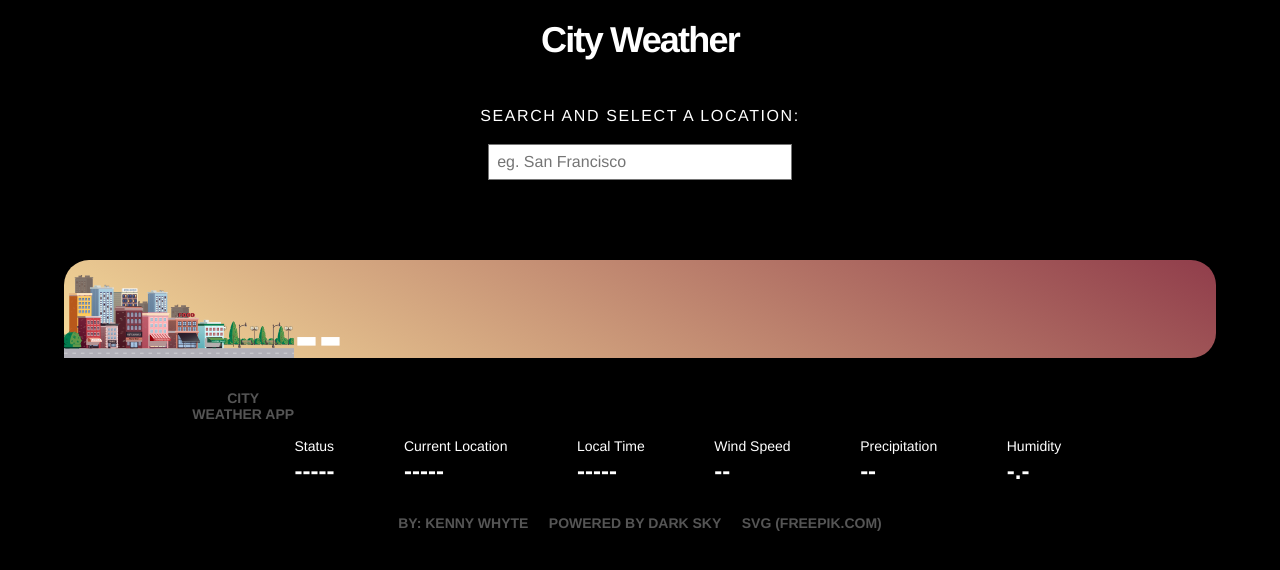
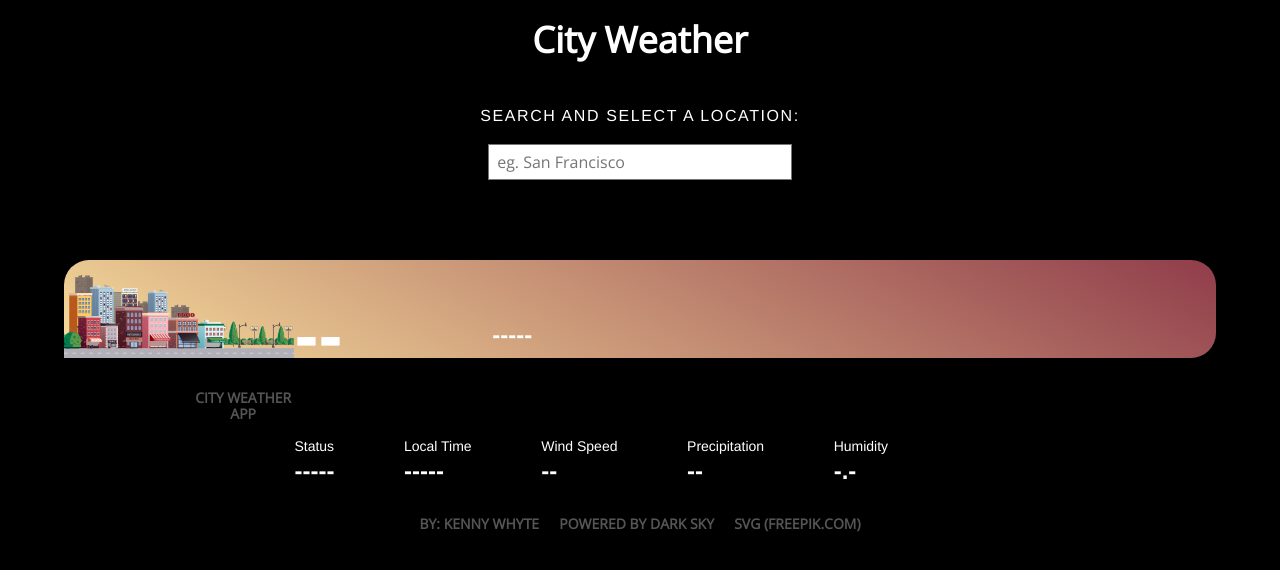
Before and after one commit to kawhyte/City-Weather, a website: page public/index.html in a window 1280 px wide. Drawn offline with nearby package versions, Linux system fonts and the light colour scheme; some packages are replaced by stand-ins of ours; a script that the page names is missing.

Commit message:
Moved location and updated font

```diff
--- a/public/index.html
+++ b/public/index.html
@@ -12,7 +12,7 @@
     <script type="text/javascript"
     src="https://maps.googleapis.com/maps/api/js?key=AIzaSyCupHbdBIWGhHwxkNZdURt3IQCkIE_PiT0&libraries=places"
     ></script>
-
+    <link href="https://fonts.googleapis.com/css?family=Open+Sans&display=swap" rel="stylesheet">
     <script defer type="text/javascript" src="https://cdnjs.cloudflare.com/ajax/libs/skycons/1396634940/skycons.min.js">
     </script>
 
@@ -26,7 +26,7 @@
     <header>
         <div class="location">
             <h2 class="f2 f1-m  measure-narrow  mv0 center">
-                <span class="md-yellow-90  lh-copy white pa2 tracked-tight">
+                <span class="md-yellow-90  lh-copy white pa2 ">
                     City Weather
                 </span>
             </h2>
@@ -66,21 +66,24 @@
                     <div class="icon-container">
                         <canvas id="icon" width="100" height="100"></canvas>
                     </div>
+                    <dl class="fl fn-l w-50 dib-l w-auto-l lh-title mr5-l main-location">
+                        <!-- <dd class="f6 fw4 ml0"> Current Location</dd> -->
+                        <dd class="f3 fw6 ml0 " data-location>-----</dd>
+                    </dl>
                     <!-- <canvas id="skycon-img" class="icon" width="128" height="128"></canvas> -->
                 </div>
 
                 <div class=" f4 mt0 mb3 mb2-ns">
-
                     <div class="cf detail">
 
                         <dl class="fl fn-l w-50 dib-l w-auto-l lh-title mr5-l">
                             <dd class="f6 fw4 ml0"> Status</dd>
                             <dd class="f3 fw6 ml0" data-status>-----</dd>
                         </dl>
-                        <dl class="fl fn-l w-50 dib-l w-auto-l lh-title mr5-l">
+                        <!-- <dl class="fl fn-l w-50 dib-l w-auto-l lh-title mr5-l">
                             <dd class="f6 fw4 ml0"> Current Location</dd>
                             <dd class="f3 fw6 ml0" data-location>-----</dd>
-                        </dl>
+                        </dl> -->
                         <dl class="fl fn-l w-50 dib-l w-auto-l lh-title mr5-l">
                             <dd class="f6 fw4 ml0">Local Time</dd>
                             <dd class="f3 fw6 ml0" data-time>-----</dd>
--- a/public/main.js
+++ b/public/main.js
@@ -115,7 +115,7 @@ console.log("test")
 
   function setWeatherData(data, place) {
     locationElement.textContent = place;
-    temperatureElement.textContent = data.currently.temperature;
+    temperatureElement.textContent = Math.floor(data.currently.temperature) + "°";
     precipitationElement.textContent = `${data.currently.precipProbability *
       100}%`;
     windElement.textContent = data.currently.windSpeed;
--- a/public/styles.css
+++ b/public/styles.css
@@ -1,5 +1,6 @@
 body {
-    font-family: Helvetica, Arial, sans-serif;
+    /* font-family: Helvetica, Arial, sans-serif; */
+    font-family: 'Open Sans', sans-serif;
     -webkit-font-smoothing: antialiased;
     background: black;
     color: rgb(255, 255, 255);
@@ -56,11 +57,14 @@ body {
 }
 
 #skycon-img {
-    width: 8%;
+    width: 2%;
 
 }
 
+.main-location{
 
+    padding-left: 30px;
+}
 
 .degree-section {
     display: flex;
--- a/server.js
+++ b/server.js
@@ -15,7 +15,7 @@ app.use(express.static("public"));
 
 app.post("/weather", (req, res) => {
   console.log(req.body);
-  const url = `https://api.darksky.net/forecast/${DARKSKY_API_KEY}/${req.body.latitude},${req.body.longitude}?units=auto`;
+  const url = `https://api.darksky.net/forecast/${DARKSKY_API_KEY}/${req.body.latitude},${req.body.longitude}?units=us`;
 
   axios({
     url: url,
```
